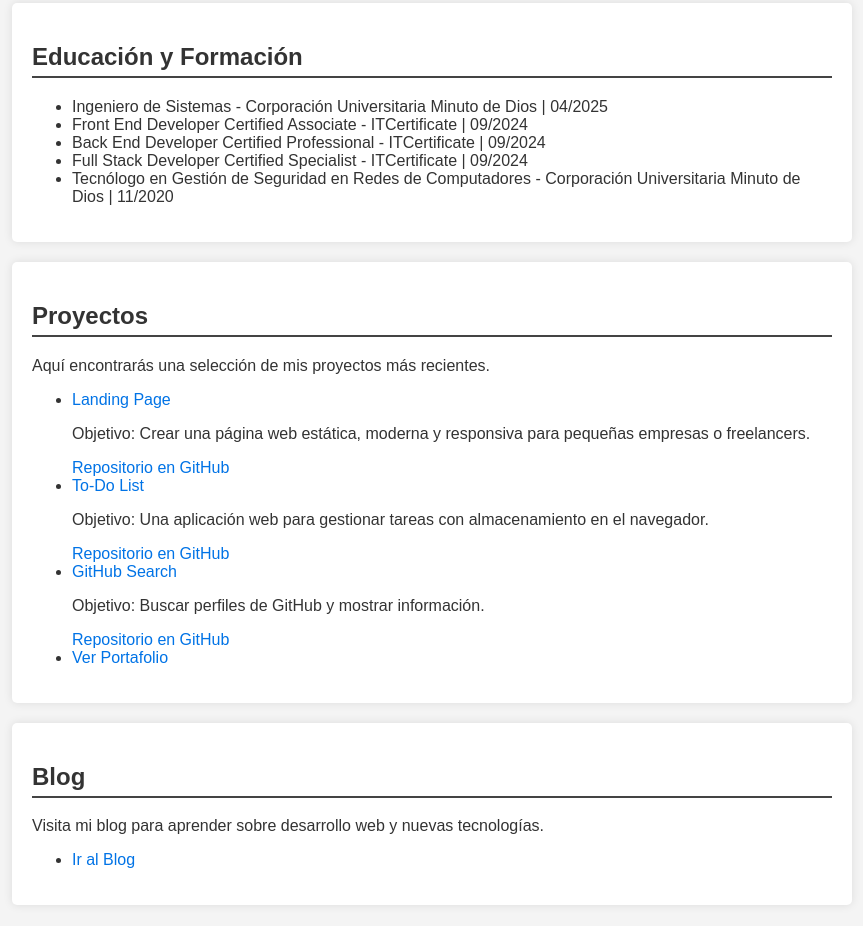
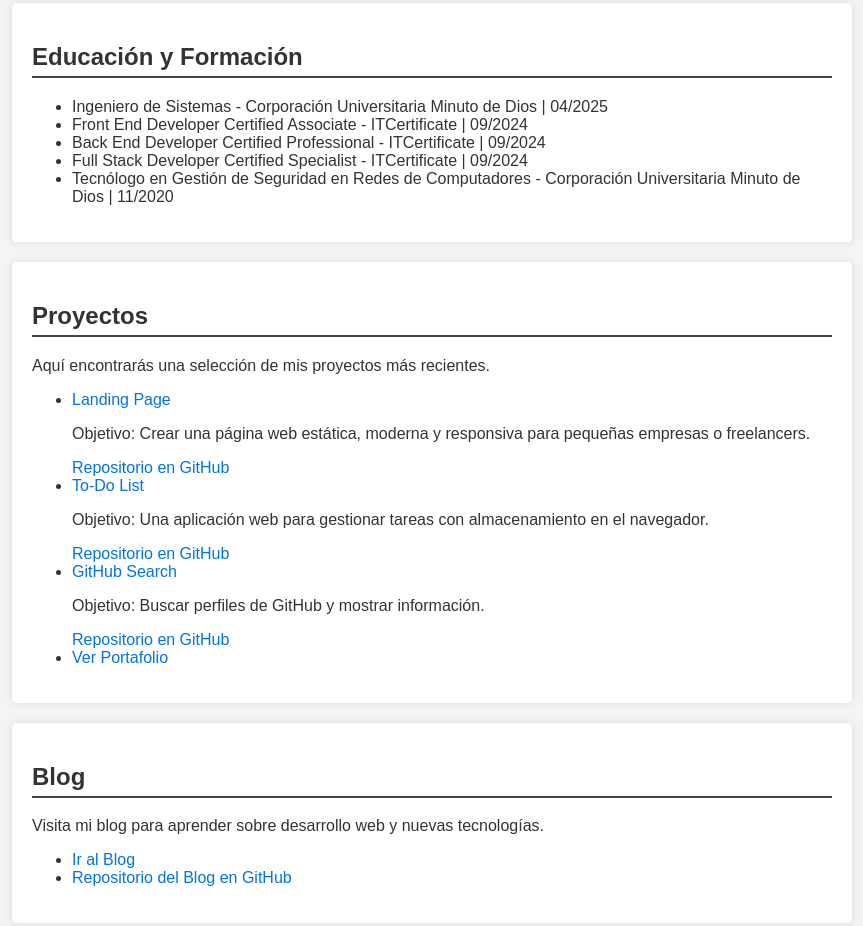
Before and after one commit to camilo-cucariano/DevCodeTech, a plain HTML site: page index.html in a window 1280 px wide. Shown: the part 1369-2295 px from the top of the page, without its empty margins (208-1071 px from the left). Drawn offline with Linux system fonts and the light colour scheme.

Commit message:
Subiendo el portafolio

```diff
--- a/index.html
+++ b/index.html
@@ -101,6 +101,7 @@
         <p>Visita mi blog para aprender sobre desarrollo web y nuevas tecnologías.</p>
         <ul>
             <li><a href="https://camilo-cucariano.github.io/DevCodeTech/blog.html" target="_blank">Ir al Blog</a></li>
+            <li><a href="https://github.com/camilo-cucariano/DevCodeTech-Blog.git" target="_blank">Repositorio del Blog en GitHub</a></li>
         </ul>
     </section>
 
```
